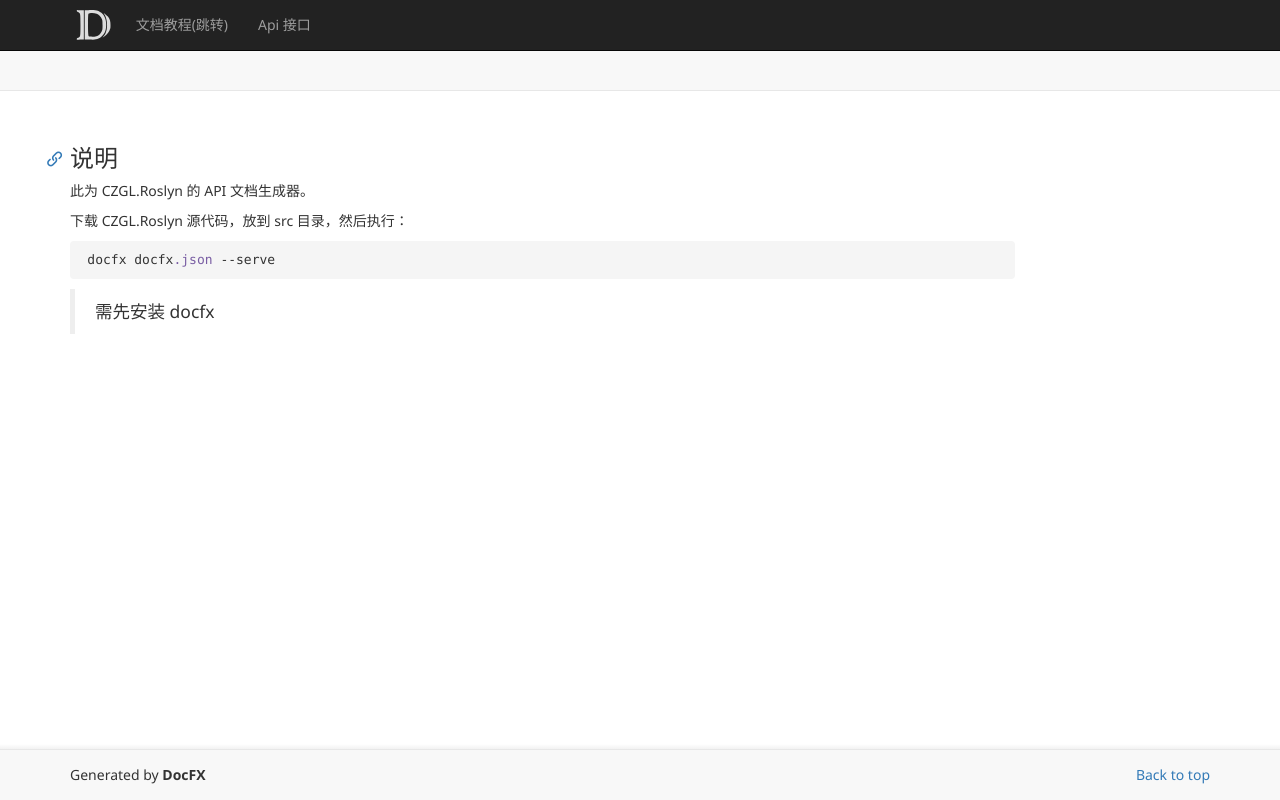
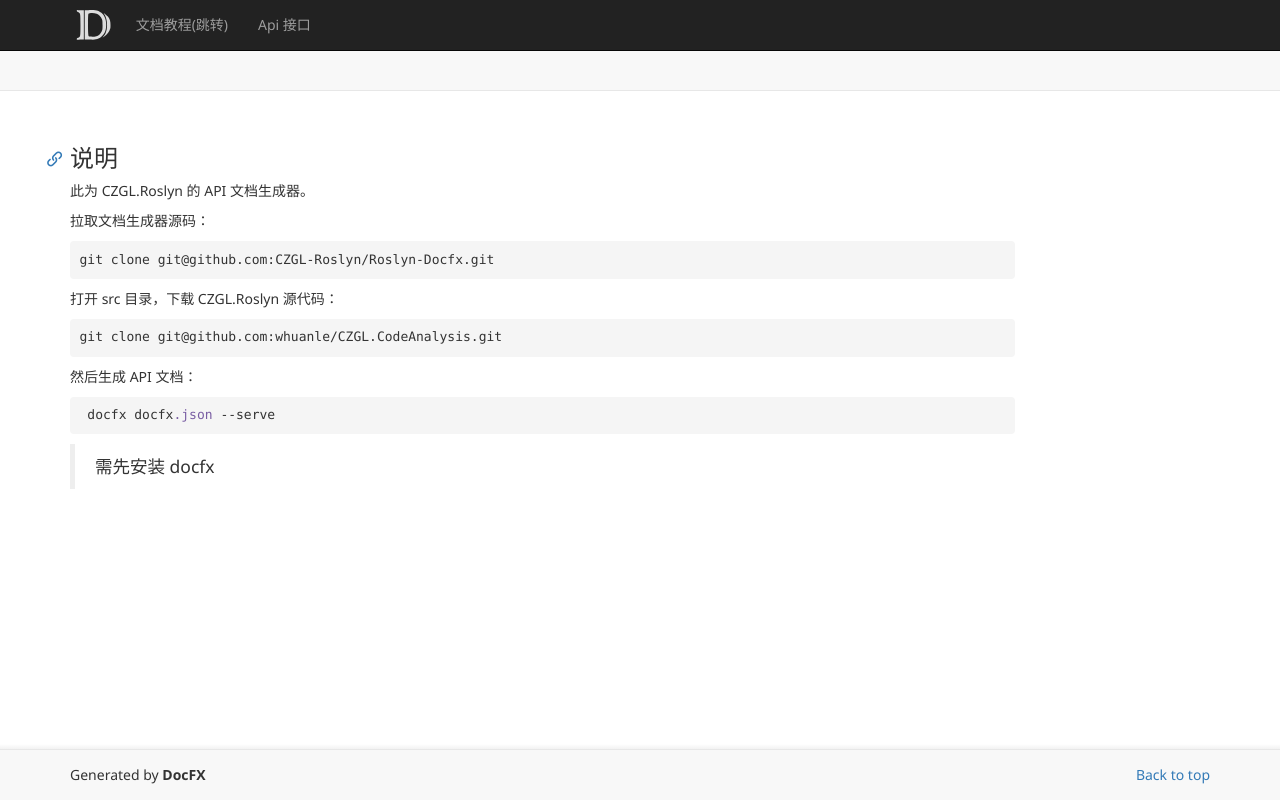
Before and after one commit to CZGL-Roslyn/api_doc, a plain HTML site: page Readme.html in a window 1280 px wide. Drawn offline with Linux system fonts and the light colour scheme.

Commit message:
发布0.2.0

```diff
--- a/Readme.html
+++ b/Readme.html
@@ -63,7 +63,13 @@
 <h3 id="说明">说明</h3>
 
 <p>此为 CZGL.Roslyn 的 API 文档生成器。</p>
-<p>下载 CZGL.Roslyn 源代码，放到 src 目录，然后执行：</p>
+<p>拉取文档生成器源码：</p>
+<pre><code class="lang-shell">git clone git@github.com:CZGL-Roslyn/Roslyn-Docfx.git
+</code></pre>
+<p>打开 src 目录，下载 CZGL.Roslyn 源代码：</p>
+<pre><code class="lang-csharp">git clone git@github.com:whuanle/CZGL.CodeAnalysis.git
+</code></pre>
+<p>然后生成 API 文档：</p>
 <pre><code> docfx docfx.json --serve
 </code></pre>
 <blockquote>
```
Also changed, not shown: manifest.json.
